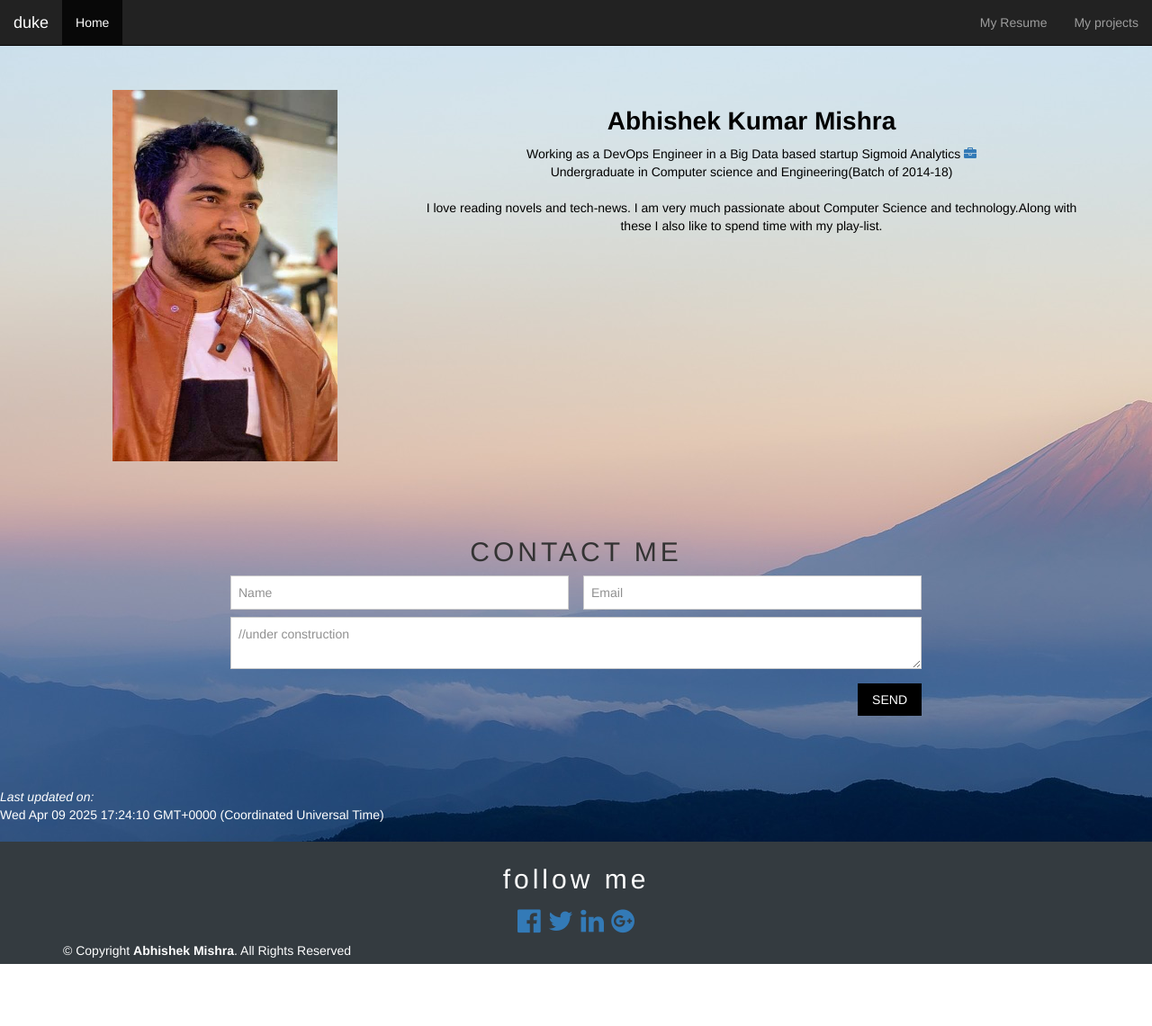
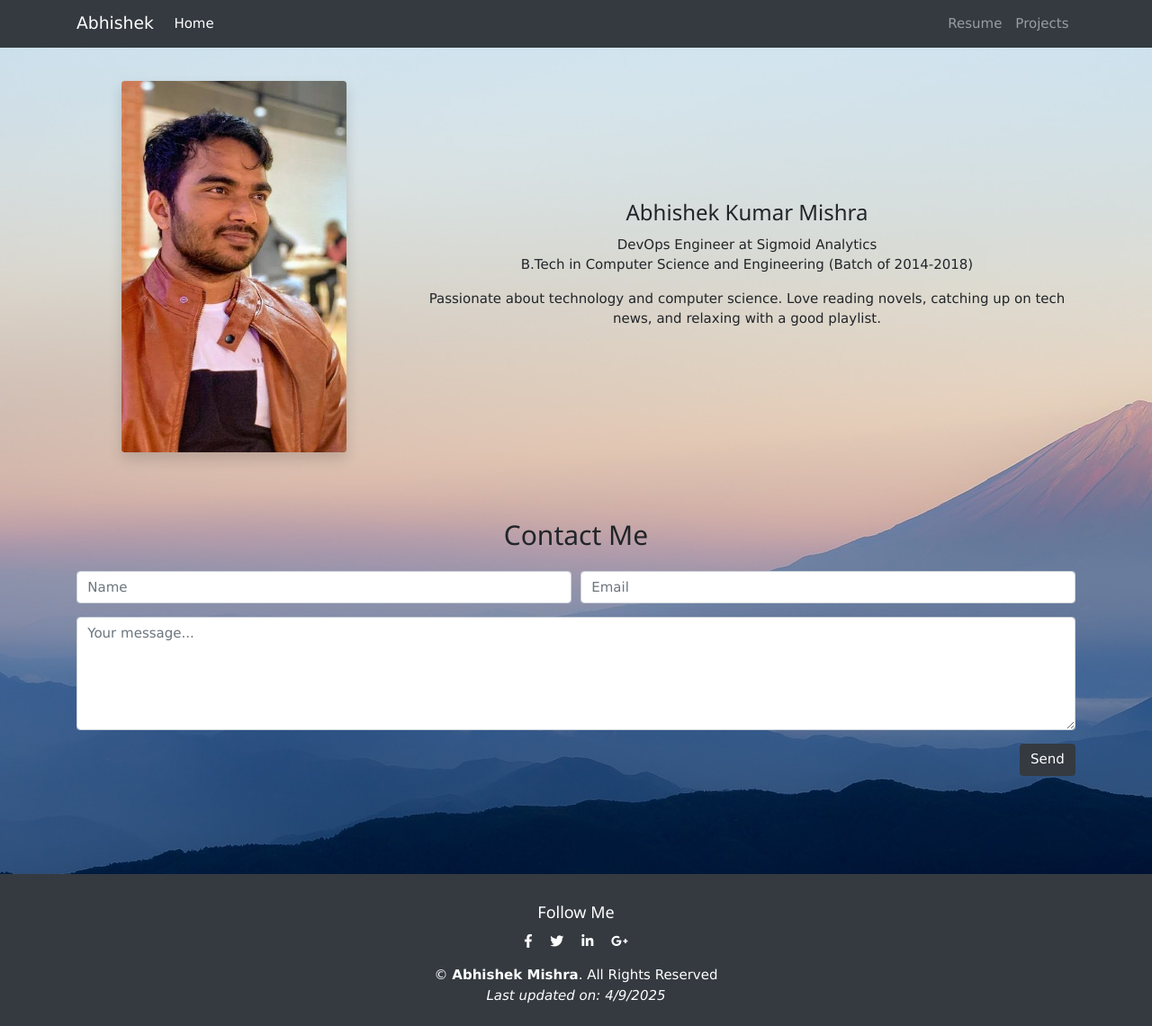
Before and after one commit to abhishek021/abhishek021.github.io, a plain HTML site: page index.html in a window 1280 px wide. Shown: the whole page at 90% size. Before the commit the page ends 1072 px from the top, so only its background shows below. Drawn offline with nearby package versions, Linux system fonts and the light colour scheme.

Commit message:
Update index.html

```diff
--- a/index.html
+++ b/index.html
@@ -1,129 +1,100 @@
 <!DOCTYPE html>
-<html>
+<html lang="en">
 <head>
-<meta charset="utf-8">
+  <meta charset="UTF-8">
   <meta name="viewport" content="width=device-width, initial-scale=1.0">
-<meta http-equiv="content-type" content="text/html; charset=windows-1252"><title>Abhishek Mishra</title>
-<link rel="stylesheet" type="text/css" href="style.css">
+  <title>Abhishek Mishra</title>
+
+  <!-- Fonts and Icons -->
   <link href="https://fonts.googleapis.com/icon?family=Material+Icons" rel="stylesheet">
-<link rel="stylesheet" href="https://cdnjs.cloudflare.com/ajax/libs/font-awesome/4.7.0/css/font-awesome.min.css">
+  <link rel="stylesheet" href="https://cdnjs.cloudflare.com/ajax/libs/font-awesome/6.0.0/css/all.min.css">
+  <link rel="stylesheet" href="https://maxcdn.bootstrapcdn.com/bootstrap/4.5.2/css/bootstrap.min.css">
   <link rel="stylesheet" href="https://www.w3schools.com/w3css/4/w3.css">
-<script src="https://ajax.googleapis.com/ajax/libs/jquery/3.2.1/jquery.min.js"></script>
-<script src="https://maxcdn.bootstrapcdn.com/bootstrap/3.3.7/js/bootstrap.min.js"></script>
-<script src="http://cdnjs.cloudflare.com/ajax/libs/jquery.bootstrapvalidator/0.5.0/js/bootstrapValidator.min.js" type="text/javascript"></script>
-<link rel="stylesheet" href="https://maxcdn.bootstrapcdn.com/bootstrap/3.3.7/css/bootstrap.min.css">
-<!-- <script src="contact.js"></script> -->
+  <link rel="stylesheet" href="style.css">
+
+  <!-- Scripts -->
+  <script src="https://ajax.googleapis.com/ajax/libs/jquery/3.5.1/jquery.min.js"></script>
+  <script src="https://maxcdn.bootstrapcdn.com/bootstrap/4.5.2/js/bootstrap.min.js"></script>
 </head>
+
 <body>
-<section>
-<nav class="navbar navbar-inverse navbar-fixed-top">
-  <div class="container-fluid">
-    <div class="navbar-header">
-      <button type="button" class="navbar-toggle" data-toggle="collapse" data-target="#myNavbar">
-        <span class="icon-bar"></span>
-        <span class="icon-bar"></span>
-        <span class="icon-bar"></span>
+  <!-- Navigation -->
+  <nav class="navbar navbar-expand-md navbar-dark bg-dark fixed-top">
+    <div class="container">
+      <a class="navbar-brand" href="#">Abhishek</a>
+      <button class="navbar-toggler" type="button" data-toggle="collapse" data-target="#navbarNav">
+        <span class="navbar-toggler-icon"></span>
       </button>
-      <a class="navbar-brand">duke</a>
-    </div>
-    <div class="collapse navbar-collapse" id="myNavbar">
-      <ul class="nav navbar-nav">
-        <li class="active"><a href="#">Home</a></li>
+      <div class="collapse navbar-collapse" id="navbarNav">
+        <ul class="navbar-nav mr-auto">
+          <li class="nav-item active">
+            <a class="nav-link" href="#">Home</a>
+          </li>
         </ul>
-		<ul class="nav navbar-nav navbar-right">
-			<li><a href="mycv.html">My Resume</a></li>
-			<li><a href="projects.html">My projects</a></li>
+        <ul class="navbar-nav">
+          <li class="nav-item"><a class="nav-link" href="mycv.html">Resume</a></li>
+          <li class="nav-item"><a class="nav-link" href="projects.html">Projects</a></li>
         </ul>
       </div>
     </div>
   </nav>
-</section>
 
-
-<div class="container" id="call-to-action">
-    <div class="row">
-        <div class="col-md-4">
-            <div class="imgAbt">
-                <img width="250" height="300" src="intro.jpg" class="center-block img-responsive" />
-            </div>
+  <!-- Main Section -->
+  <div class="container mt-5 pt-5">
+    <div class="row align-items-center">
+      <div class="col-md-4 text-center">
+        <img src="intro.jpg" alt="Abhishek Photo" class="img-fluid rounded shadow" width="250" height="300">
       </div>
       <div class="col-md-8">
-			<h3 class="cta-title text-center">Abhishek Kumar Mishra</h3>
-            <p class="cta-text text-center">Working as a DevOps Engineer in a Big Data based startup Sigmoid Analytics <a href="https://www.sigmoid.com/" target="_blank" class="fa fa-briefcase w3-hover-opacity zoom"></a>
-			<br>Undergraduate in Computer science and Engineering(Batch of 2014-18)
-			<br><br>I love reading novels and tech-news. I am very much passionate
-			about Computer Science and technology.Along with these I also like to spend
-			time with my play-list.</p>
+        <h3 class="text-center">Abhishek Kumar Mishra</h3>
+        <p class="text-center">
+          DevOps Engineer at <a href="https://www.sigmoid.com/" target="_blank">Sigmoid Analytics</a><br>
+          B.Tech in Computer Science and Engineering (Batch of 2014-2018)
+        </p>
+        <p class="text-center">
+          Passionate about technology and computer science. Love reading novels, catching up on tech news,
+          and relaxing with a good playlist.
+        </p>
       </div>
     </div>
   </div>
-<section>
-  <div class="w3-container w3-content w3-padding-64" style="max-width:800px" id="contact">
-    <h2 class="w3-wide w3-center">CONTACT ME</h2>
-        <form id="contact-form" action="contact.php" name="contact-form" method="post" role="form">
-		<div class="messages"></div>
-          <div class="w3-row-padding" style="margin:0 -16px 8px -16px">
-            <div class="w3-half">
-              <input class="w3-input w3-border" type="text" placeholder="Name" required name="name">
+
+  <!-- Contact Section -->
+  <section id="contact" class="w3-container w3-padding-64">
+    <div class="container">
+      <h2 class="text-center mb-4">Contact Me</h2>
+      <form id="contact-form" action="contact.php" method="post">
+        <div class="form-row">
+          <div class="form-group col-md-6">
+            <input type="text" class="form-control" name="name" placeholder="Name" required>
           </div>
-            <div class="w3-half">
-              <input class="w3-input w3-border" type="text" placeholder="Email" required name="email">
+          <div class="form-group col-md-6">
+            <input type="email" class="form-control" name="email" placeholder="Email" required>
           </div>
         </div>
-          <textarea class="w3-input w3-border" type="text" id="message" placeholder="//under construction" required name="message"></textarea>
-          <button class="w3-button w3-black w3-section w3-right" type="submit" name="submit">SEND</button>
+        <div class="form-group">
+          <textarea class="form-control" name="message" rows="5" placeholder="Your message..." required></textarea>
+        </div>
+        <button type="submit" class="btn btn-dark float-right">Send</button>
       </form>
     </div>
   </section>
 
-<address style="color:white">
-	<i>Last updated on:</i> <p id="lastupdated"></p>
-</address>
-
-<footer id="footer">
-    <div class="container">
-		<h2 class="w3-wide w3-center">follow me</h2>
-		<div class="footer-body">
-			<a href="https://www.facebook.com/Mishraji021" target="_blank" class="fa fa-facebook-official w3-hover-opacity zoom"></a>
-			<a href="https://twitter.com/jr_abhishek_" target="_blank" class="fa fa-twitter w3-hover-opacity zoom"></a>
-			<a href="https://www.linkedin.com/in/abhi021/" target="_blank" class="fa fa-linkedin w3-hover-opacity zoom"></a>
-			<a href="https://plus.google.com/u/0/+abhishekmishra021" target="_blank" class="fa fa-google-plus-official w3-hover-opacity zoom"></a>
+  <!-- Footer -->
+  <footer class="bg-dark text-white mt-5 p-4 text-center">
+    <div>
+      <h5>Follow Me</h5>
+      <a href="https://www.facebook.com/Mishraji021" target="_blank" class="text-white m-2"><i class="fab fa-facebook-f"></i></a>
+      <a href="https://twitter.com/jr_abhishek_" target="_blank" class="text-white m-2"><i class="fab fa-twitter"></i></a>
+      <a href="https://www.linkedin.com/in/abhi021/" target="_blank" class="text-white m-2"><i class="fab fa-linkedin-in"></i></a>
+      <a href="https://plus.google.com/u/0/+abhishekmishra021" target="_blank" class="text-white m-2"><i class="fab fa-google-plus-g"></i></a>
     </div>
-		<div class="copyright">
-        &copy; Copyright <strong>Abhishek Mishra</strong>. All Rights Reserved
-      </div>
-	</div>
+    <p class="mt-3 mb-0">&copy; <strong>Abhishek Mishra</strong>. All Rights Reserved</p>
+    <p class="mb-0"><i>Last updated on: <span id="lastupdated"></span></i></p>
   </footer>
 
   <script>
-$(document).ready(function(){
-		var x = new Date(document.lastModified);
-		document.getElementById("lastupdated").innerHTML = x;
-
-/*
-		$('#contact-form').on('submit', function (e) {
-
-			e.preventDefault();
-            var url = "contact.php";
-
-            // POST values in the background the the script URL
-            $.ajax({
-                method: "POST",
-                url: url,
-                data: $('#contact-form').serialize(),
-                success: function (data)
-                {
-                        //$('#messageModal').find('.messages').html(data);
-                        //$('#insert_form')[0].reset();
-						//$('#registerModal').modal('hide');
-						//$('#messageModal').modal();
-						alert(data);
-                }
-            });
-    });
-	*/
-});
+    document.getElementById("lastupdated").textContent = new Date(document.lastModified).toLocaleDateString();
   </script>
-
 </body>
 </html>
```
Lines whose indentation alone changed are shown as unchanged.
